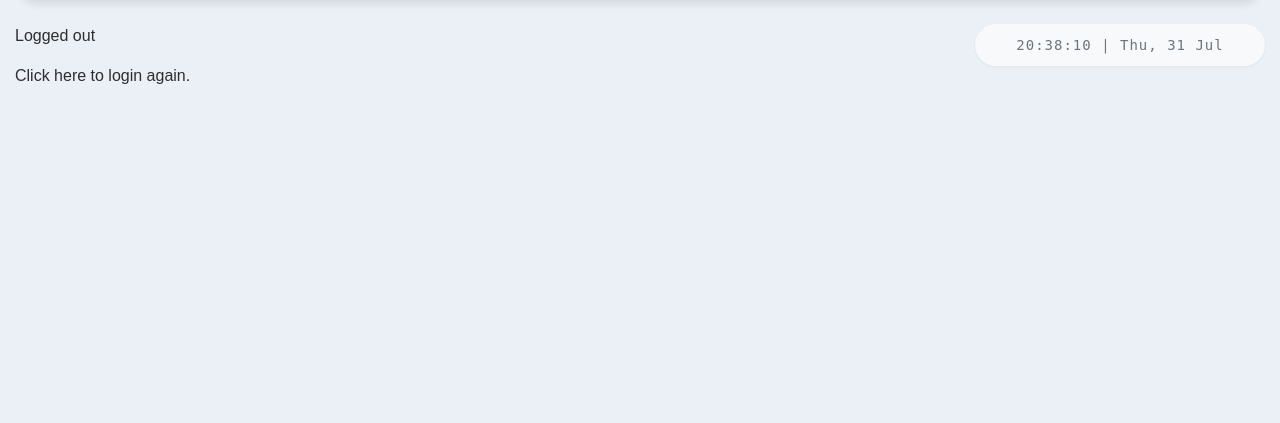
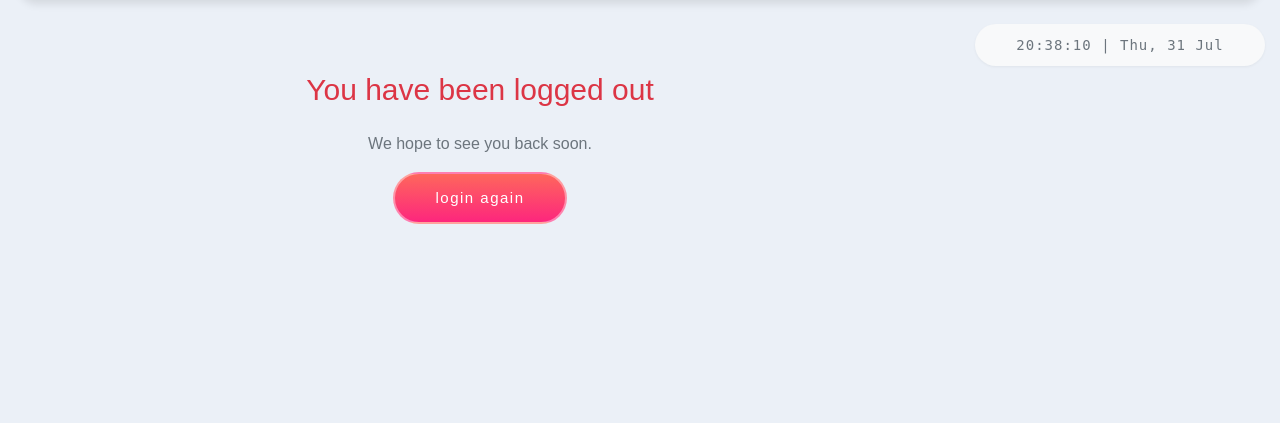
Before and after one commit to alxitk/taskhub, a Django app: template templates/registration/logged_out.html in a window 1280 px wide. Shown: the part 104-527 px from the top of the page. Run offline with Django 3.2, Linux system fonts and the light colour scheme; the template is opened without the code that fills it, so the values that code supplies are empty.

Commit message:
style logged_out.html page

```diff
--- a/templates/registration/logged_out.html
+++ b/templates/registration/logged_out.html
@@ -1,6 +1,15 @@
 {% extends "base.html" %}
 
+{% block title %}
+  <title>Logged Out</title>
+{% endblock %}
+
 {% block content %}
-  <p>Logged out</p>
-  <a href="{% url 'login'%}">Click here to login again.</a>
+  <div class="container py-5 d-flex flex-column align-items-center justify-content-center text-center">
+    <h1 class="mb-4 text-danger">You have been logged out</h1>
+    <p class="mb-3 text-muted">We hope to see you back soon.</p>
+    <a href="{% url 'login' %}" class="reg-btn">
+      Login again
+    </a>
+  </div>
 {% endblock %}
```
